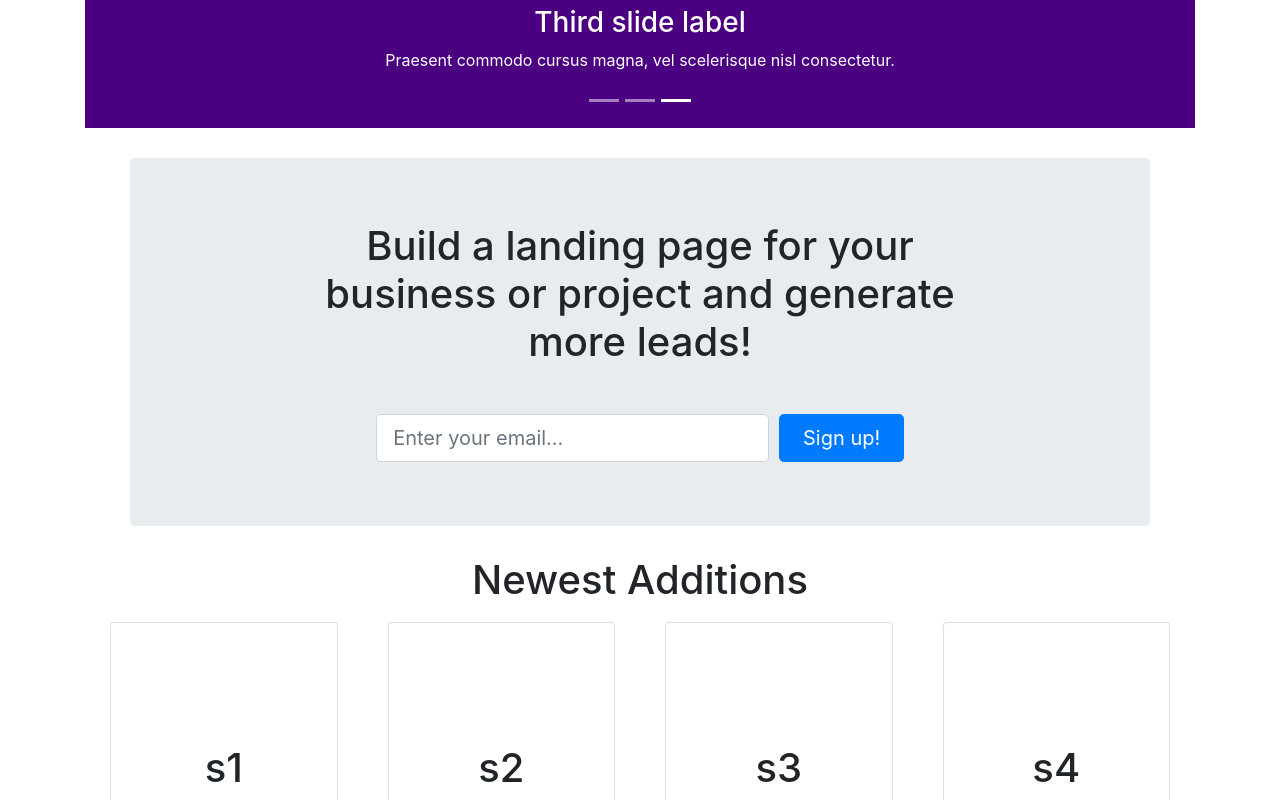
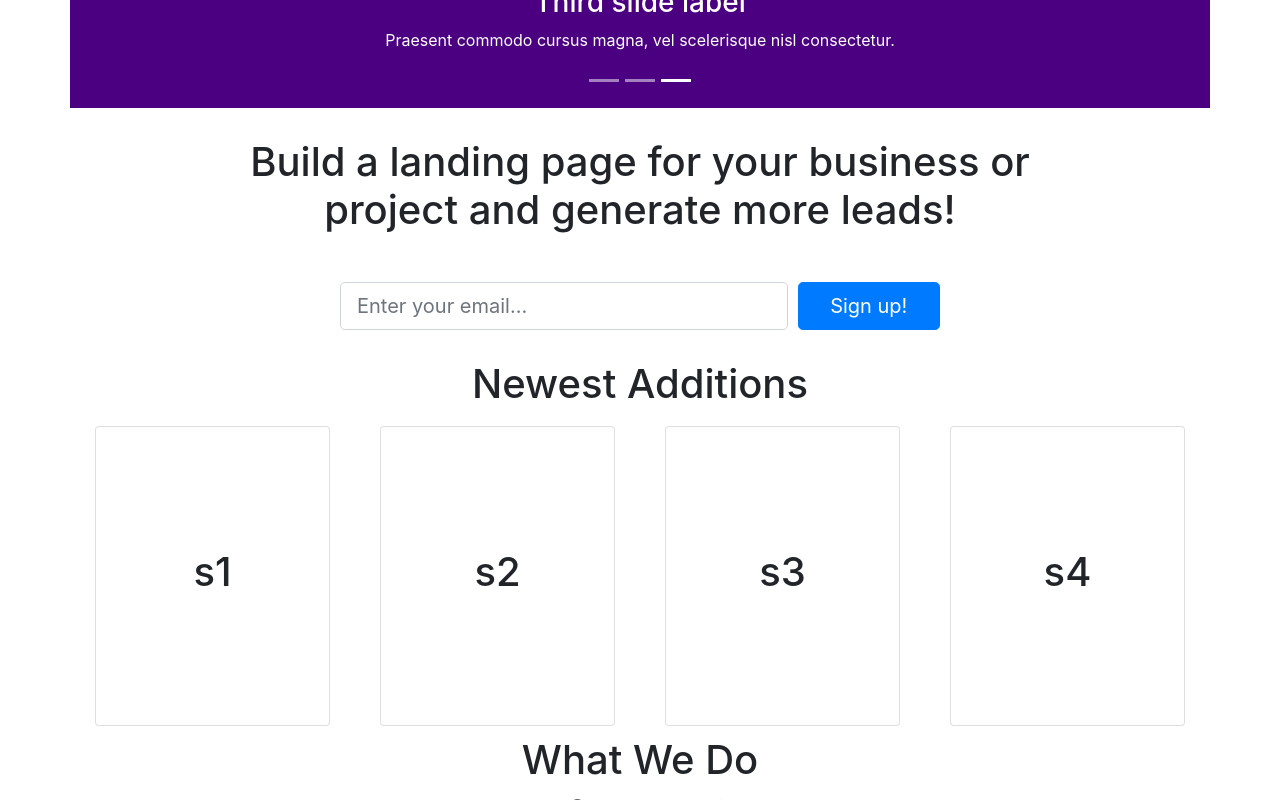
Before and after one commit to rajonali/quik-scan, a React (Create React App) app: page / in a window 1280 px wide. Shown: the part 780-1580 px from the top of the page. Built offline with nearby package versions, Linux system fonts and the light colour scheme; no server answers.

Commit message:
Removed carousel padding

```diff
--- a/src/components/Header.js
+++ b/src/components/Header.js
@@ -7,6 +7,7 @@ import {Button} from 'react-bootstrap';
 import '../css/header.css';
 import DrawerToggleButton from './DrawerToggleButton';
 import Sidedrawer from './Sidedrawer';
+import Backdrop from './Backdrop';
 
 function Header() {
 
--- a/src/components/Landing.js
+++ b/src/components/Landing.js
@@ -8,9 +8,7 @@ import '../css/landing.css';
 import {Carousel, Card} from 'react-bootstrap';
 import Footer from './Footer';
 
-
 import Backdrop from './Backdrop';
-
 
 class Landing extends React.Component {
     render() {
@@ -20,16 +18,17 @@ class Landing extends React.Component {
                 display: 'flex',
                 flex: 1,
                 flexDirections: 'column',
-                padding: 20,
                 justifyContent: 'center',
                 alignItems: 'center'
             }}>
 
-
-
                 <header class="masthead text-center">
                     <div class="overlay"></div>
-                    <Container class="landing__container">
+                    <Container
+                        class="landing__container"
+                        style={{
+                        padding: 0
+                    }}>
 
                         <Carousel>
                             <Carousel.Item interval={1000}>
@@ -85,9 +84,15 @@ class Landing extends React.Component {
                             </Carousel.Item>
                         </Carousel>
 
-
-<Container>
-<Jumbotron class="row" style={{margin:30}}>
+                        <Container
+                            style={{
+                            padding: 0
+                        }}>
+                            <div
+                                class="row"
+                                style={{
+                                margin: 30
+                            }}>
                                 <div class="col-xl-9 mx-auto">
                                     <h1 class="mb-5">Build a landing page for your business or project and generate more leads!</h1>
                                 </div>
@@ -106,8 +111,7 @@ class Landing extends React.Component {
                                         </div>
                                     </form>
                                 </div>
-                        </Jumbotron>
-
+                            </div>
 
                         </Container>
 
@@ -117,10 +121,15 @@ class Landing extends React.Component {
                                 style={{
                                 display: 'flex',
                                 flex: 1,
-                                flexDirection:'column'
+                                flexDirection: 'column'
                             }}>
                                 <h1>Newest Additions</h1>
-                                <div class="row" style={{flex:1, display:'flex'}}>
+                                <div
+                                    class="row"
+                                    style={{
+                                    flex: 1,
+                                    display: 'flex'
+                                }}>
                                     <div class="col-sm">
                                         <Card className="landing__card">
                                             <h1>s1</h1>
@@ -162,8 +171,6 @@ class Landing extends React.Component {
 
                             <h1>What We Do</h1>
 
-
-
                         </Container>
 
                         <Container>
@@ -174,8 +181,7 @@ class Landing extends React.Component {
 
                     </Container>
 
-
-                    <Footer />
+                    <Footer/>
                 </header>
 
             </div>
--- a/src/components/Sidedrawer.js
+++ b/src/components/Sidedrawer.js
@@ -1,13 +1,14 @@
 import React from 'react'
 import '../css/sidedrawer.css'
 import Navigation from './Navigation';
-
+import Backdrop from './Backdrop';
 function Sidedrawer({show, onClick}) {
 return (
 
 show ? (
     <nav style={{margin:'0px !important'}} className="side-drawer">
                     <Navigation show={show} onClickHandler={onClick} vertical={true}/>
+
                 </nav>
     ):(<div></div>)
 )
--- a/src/css/backdrop.css
+++ b/src/css/backdrop.css
@@ -2,11 +2,11 @@
     position:fixed;
     width:100%;
     height:100%;
-    background: white;
+    background: rgba(0,0,0,0.5);
     box-shadow:2px 0px 5px rgba(0,0,0,0.5);
     position: fixed;
     top:0;
     left:0;
     width:400px;
-    z-index:200;
+    z-index:-4;
 }
```
Lines whose indentation alone changed are shown as unchanged.
